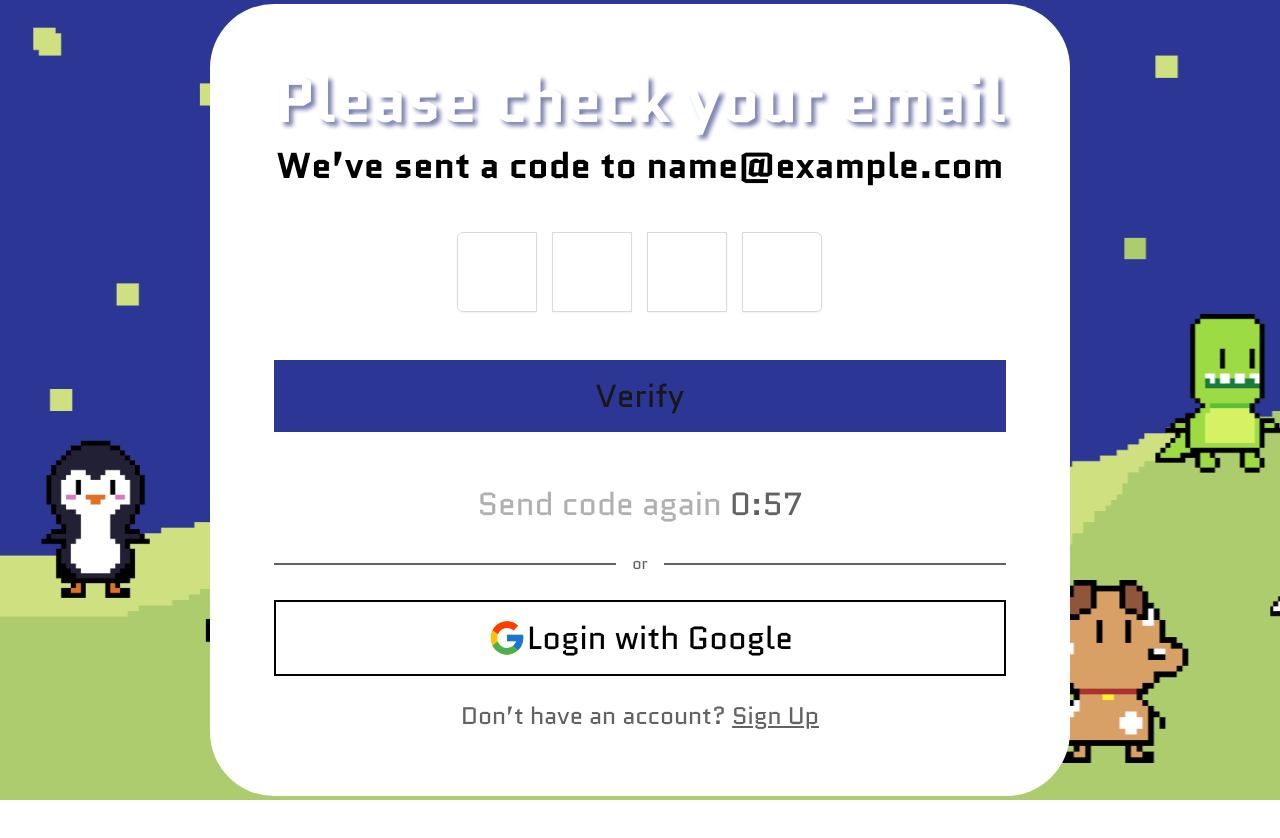
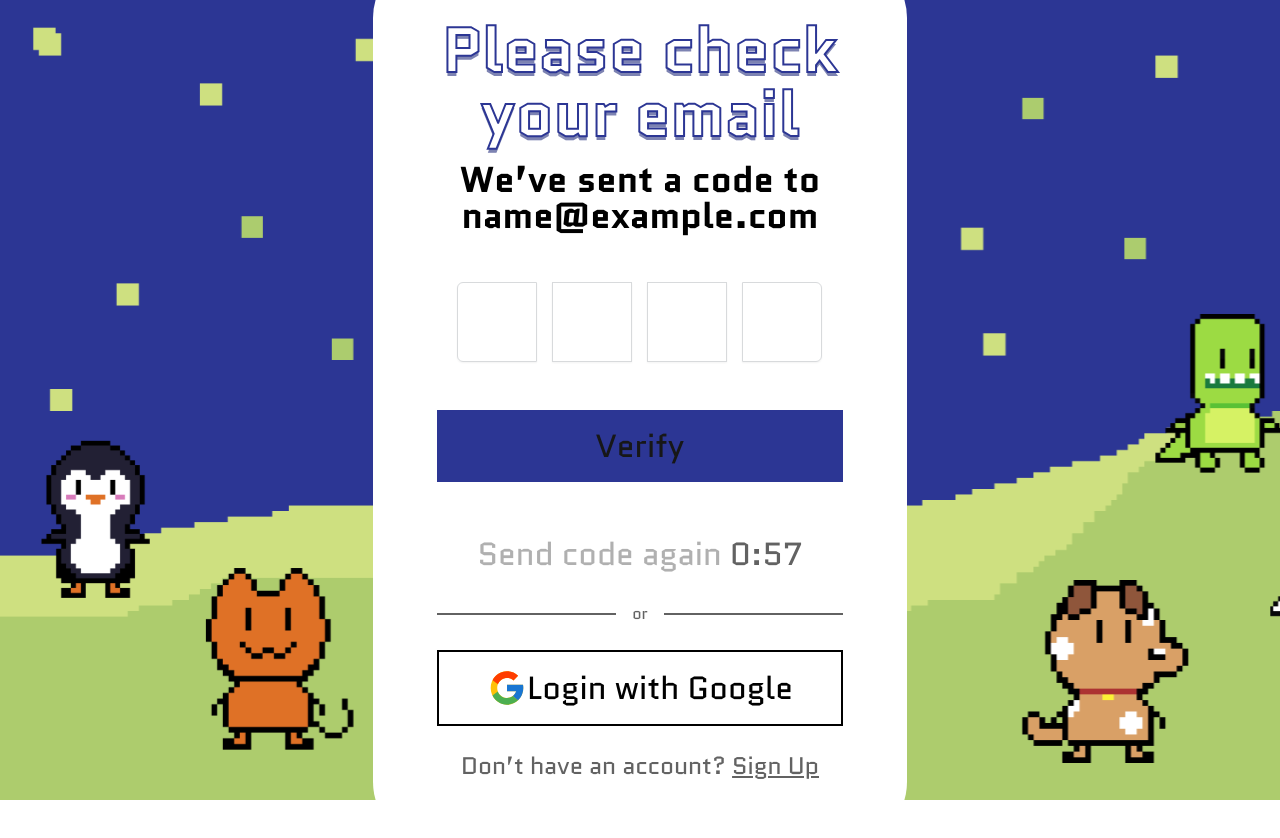
Before and after one commit to GTBitsOfGood/ican, a Next.js app: page /forgot-password in a window 1280 px wide. Both pictures are taken after typing "name@example.com" into the empty fields and a click on the button "Send Code". Shown: the top 838 px of the page. Before the commit the page ends 800 px from the top, so only its background shows below. Built offline with nearby package versions, Linux system fonts and the light colour scheme.

Commit message:
fixed header, updated size of error message, added underline for new otp, changed otp wording, attempted to change sizing of modal

```diff
--- a/src/components/ErrorMessage.tsx
+++ b/src/components/ErrorMessage.tsx
@@ -6,13 +6,13 @@ type Props = {
 
 export default function ErrorMessage({ message }: Props) {
   return (
-    <div className="text-black gap-y-2 flex items-center">
+    <div className="text-black gap-x-2 flex items-center text-2xl">
       <span>
         <Image
           src="assets/ErrorIcon.svg"
           alt="Error Icon"
-          height={15}
-          width={15}
+          height={24}
+          width={24}
         />
       </span>
       <p>{message}</p>
--- a/src/pages/forgot-password/index.tsx
+++ b/src/pages/forgot-password/index.tsx
@@ -32,7 +32,7 @@ const Sections = [
 
 const ErrorStates = {
   email: "Please enter a valid email address.",
-  otp: "Please enter a valid OTP.",
+  otp: "Please enter a valid One Time Pin.",
   password: "Must contain at least 6 characters, 1 number, & 1 symbol",
   confirmPassword: "Passwords do not match",
 };
@@ -122,16 +122,17 @@ export default function ForgotPasswordPage() {
     <div
       className={`flex justify-center items-center w-screen h-screen bg-cover bg-no-repeat bg-[url('/assets/Background.svg')]`}
     >
-      <div className="bg-white p-16 rounded-[64px] flex flex-col gap-y-6 w-fit h-fit">
-        <div className="flex flex-col gap-y-12 items-center w-fit max-w-[800px] font-quantico">
-          <div className="flex flex-col gap-y-4 items-center">
-            <div className="text-[#FFF] text-[64px]/[64px] font-bold [text-shadow:_4px_4px_4px_#7D83B2]">
+      <div className="bg-white p-16 rounded-[64px] flex flex-col gap-y-6 w-5/12">
+        <div className="flex flex-col gap-y-12 items-center font-quantico">
+          <div className={`flex flex-col gap-y-4 items-center`}>
+            <div className="text-[#FFF] text-[64px]/[64px] font-bold text-shadow-default text-stroke-2 text-stroke-default text-center">
               {Sections[page].header}
             </div>
-            <div className="text-black text-center text-4xl/9 font-bold">
+            <div className="text-black text-center text-4xl/9 font-bold flex flex-wrap">
               {Sections[page].subheader} {page === 1 && email}
             </div>
           </div>
+
           {page !== 3 && (
             <div className="flex flex-col gap-y-2 w-full">
               {page === 0 && (
@@ -179,12 +180,14 @@ export default function ForgotPasswordPage() {
                     </div>
                   </div>
                   <div className="flex flex-col gap-y-4">
-                    <div className="text-2xl text-[#000]">New Password</div>
+                    <div className="text-2xl text-[#000]">
+                      Confirm New Password
+                    </div>
                     <div>
                       <input
                         className={`w-full border-2 border-solid ${!error.confirmPassword ? "border--iCAN-textfield text-iCAN-textfield placeholder:text-iCAN-textfield" : "border-iCAN-error text-iCAN-error placeholder:text-iCAN-error"} bg-white px-[10px] py-4 h-16`}
                         type="password"
-                        placeholder="Confirm Passowrd"
+                        placeholder="Confirm Password"
                         ref={confirmPasswordRef}
                       />
                       {error.confirmPassword && (
@@ -206,15 +209,18 @@ export default function ForgotPasswordPage() {
           {page === 1 && (
             <div className="flex justify-center font-quantico">
               {/* Add variable color here when timer goes down to 0 */}
-              <p
-                className={`${time > 0 ? "text-[rgba(98,98,98,0.5)]" : "text-iCAN-gray cursor-pointer"} text-[32px] flex gap-2 items-center`}
+              <div
+                className="flex gap-2 items-center"
                 onClick={handleTimerReset}
               >
-                Send code again{" "}
-                <span>
-                  <Timer time={time} setTime={setTime} />
-                </span>
-              </p>
+                <div
+                  className={`${time > 0 ? "text-[rgba(98,98,98,0.5)]" : "text-iCAN-gray cursor-pointer underline hover:text-black"} text-[32px] flex items-center`}
+                  onClick={handleTimerReset}
+                >
+                  Send code again{" "}
+                </div>
+                <Timer time={time} setTime={setTime} />
+              </div>
             </div>
           )}
         </div>
--- a/tailwind.config.ts
+++ b/tailwind.config.ts
@@ -64,6 +64,9 @@ export default {
           "5": "hsl(var(--chart-5))",
         },
       },
+      textShadow: {
+        default: "0 4px 0 #7D83B2",
+      },
       fontFamily: {
         quantico: ["var(--font-quantico)", "sans-serif"],
       },
@@ -74,5 +77,33 @@ export default {
       },
     },
   },
-  plugins: [],
+  plugins: [
+    function ({
+      addUtilities,
+    }: {
+      addUtilities: (utilities: Record<string, Record<string, string>>) => void;
+    }) {
+      addUtilities({
+        ".text-stroke-1": {
+          "-webkit-text-stroke-width": "1px",
+          "text-stroke-width": "1px",
+        },
+        ".text-stroke-2": {
+          "-webkit-text-stroke-width": "2px",
+          "text-stroke-width": "2px",
+        },
+        ".text-stroke-3": {
+          "-webkit-text-stroke-width": "3px",
+          "text-stroke-width": "3px",
+        },
+        ".text-stroke-default": {
+          "-webkit-text-stroke-color": "#2C3694",
+          "text-stroke-color": "#2C3694",
+        },
+        ".text-shadow-default": {
+          "text-shadow": "0 4px 0 #7D83B2",
+        },
+      });
+    },
+  ],
 } satisfies Config;
```
